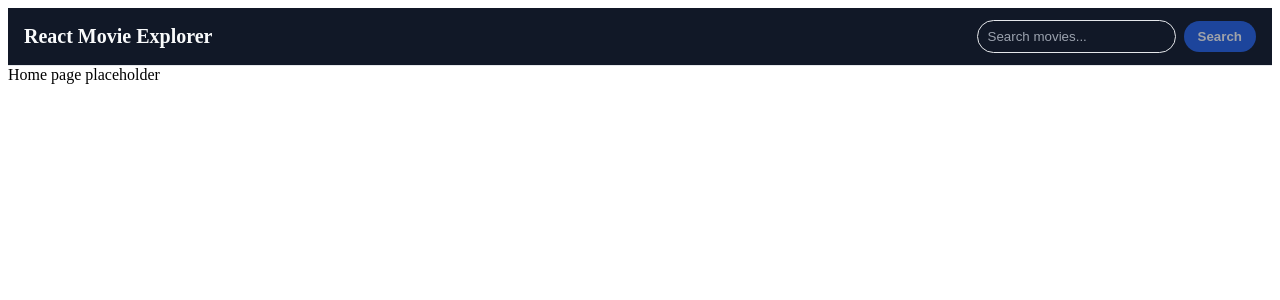
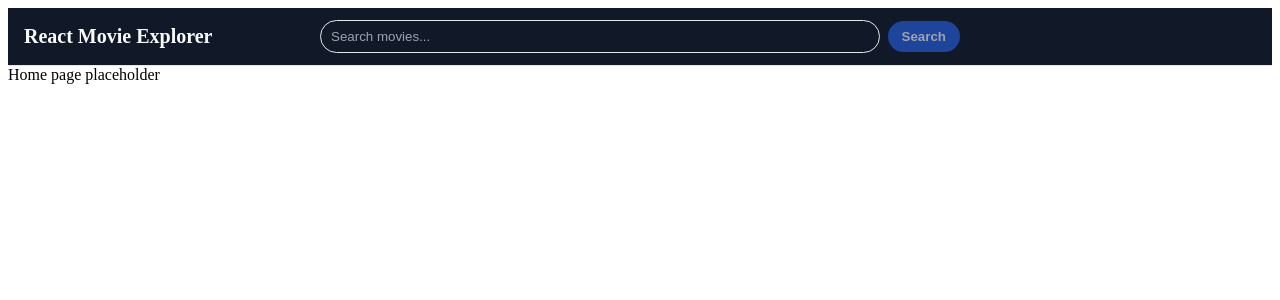
Before and after one commit to adaviladev/react-movie-explorer, a React (Vite) app: page / in a window 1280 px wide. Shown: the top 300 px of the page. Built offline with nearby package versions, Linux system fonts and the light colour scheme.

Commit message:
Center SearchBar in header using CSS grid (#2)

```diff
--- a/src/index.css
+++ b/src/index.css
@@ -1,19 +1,30 @@
 /* TODO: refine header colors and spacing */
 
 .header {
-  display: flex;
+  /* layout */
+  display: grid;
+  grid-template-columns: 1fr minmax(280px, 640px) 1fr;
   align-items: center;
-  justify-content: space-between;
+  gap: 12px;
+
+  /* visuals (keep your colors if different) */
   padding: 12px 16px;
   border-bottom: 1px solid #e5e7eb;
-  background-color: #111827; /* dark background */
-  color: #f9fafb; /* light text */
+  background-color: #111827;
+  color: #f9fafb;
 }
 
 .header h1 {
+  grid-column: 1;
   margin: 0;
   font-size: 1.25rem;
   font-weight: 600;
+}
+
+/* place the search form in the center column and let it expand */
+.header .search {
+  grid-column: 2;
+  width: 100%;
 }
 
 /* --- Search bar (temporary styles; we’ll refine later) --- */
```
